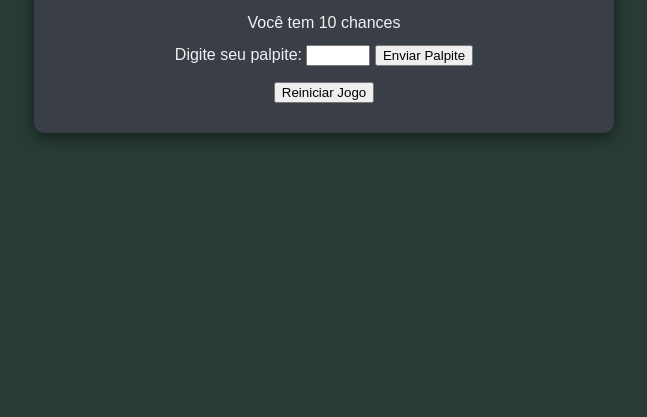
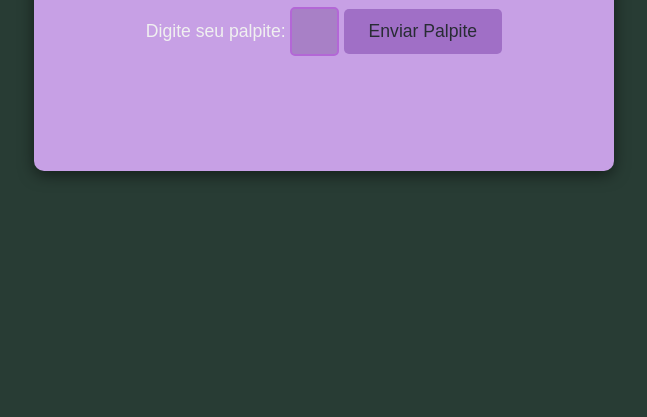
Before and after one commit to alicecampos2009/terceiro-trimestre, a plain HTML site: page adivinheonumero.html in a window 1280 px wide. Shown: the part 423-840 px from the top of the page, without its empty margins (316-963 px from the left). Drawn offline with Linux system fonts and the light colour scheme.

Commit message:
Add files via upload

```diff
--- a/adivinheonumero.css
+++ b/adivinheonumero.css
@@ -12,7 +12,7 @@ body {
 }
 
 .container {
-    background-color: #3a3f47;
+    background-color: #c7a0e5;
     padding: 30px 40px;
     border-radius: 10px;
     box-shadow: 0 4px 15px rgba(0, 0, 0, 0.5);
@@ -22,7 +22,7 @@ body {
 }
 
 h1 {
-    color: #f3a734;
+    color: #39066c;
     margin-bottom: 10px;
     font-size: 2.2em;
 }
@@ -39,3 +39,85 @@ p {
     align-items: center;
     gap: 15px;
 }
+
+label {
+    font-size: 1.1em;
+    margin-bottom: 5px;
+}
+
+input[type="number"] {
+    padding: 12px 15px;
+    border: 2px solid #b367d6;
+    border-radius: 5px;
+    font-size: 1.1em;
+    width: 15px;
+    text-align: center;
+    background-color: #a880c6;
+    color: rgb(153, 35, 177);
+    outline: none;
+}
+
+input[type="number"]:focus {
+    border-color: #b367d6;
+}
+
+button {
+    background-color: #a06fc6;
+    color: #282c34;
+    border: none;
+    padding: 12px 25px;
+    border-radius: 5px;
+    font-size: 1.1em;
+    cursor: pointer;
+    transition: background-color 0.3 ease;
+}
+
+button:hover {
+    background-color: #c7a0e5;
+}
+
+.resultado-area p {
+    font-size: 1.05em;
+    margin-top: 15px;
+    padding: 5px;
+    border-radius: 3px;
+}
+
+.mensagem {
+    font-weight: bold;
+    color: #bbb;
+}
+
+.palpites-anteriores {
+    font-size: 0.9em;
+    color: #bbb;
+}
+
+.dica {
+    font-style: italic;
+    color: #662392;
+}
+
+.hidden {
+    display: none; /* Classe para esconder os elementos */
+}
+
+@keyframes flashGreen {
+    0% {background-color: transparent;}
+    50% {background-color: rgba(76, 175, 80, 0.3);}
+    100% {background-color: transparent;}
+}
+
+@keyframes flashRed {
+    0% {background-color: transparent;}
+    50% {background-color: rgba(244, 67, 54, 0.3);}
+    100% {background-color: transparent;}
+}
+
+.flash-green {
+    animation: flashGreen 0.5s ease-in-out;
+}
+
+.flash-red {
+    animation: flashed 0.5s ease-in-out;
+}
--- a/adivinheonumero.js
+++ b/adivinheonumero.js
@@ -0,0 +1,19 @@
+let numeroSecreto; // O número que o jogador precisa adivinhar
+let contadorDeChances = -1; // Começa na primeira chance
+const MAX_CHANCES = 10; // Número máximo de chances
+
+const campoPalpite = document.querySelector('#campoPalpite');
+const botãoEnviarPalpite = document.querySelector('#botãoEnviarPalpite');
+const botãoReiniciar = document.querySelector('#botãoIniciar');
+
+const menssagemElement = document.querySelector('.menssagem');
+const palpitesAnterioresElement = document.querySelector('.palpites-anteriores');
+const dicaElement = document.querySelector('.dica');
+const chancesRestantesElement = document.querySelector('#chancesRestantes');
+
+let listaDePalpites = []; // Array para guardar os palpites que o jogador já deu
+
+function IniciarJogo(){
+    numeroSecreto = Math.floor(Math.random() * 100) + 1;
+    console.log('Número Secreto (apenas para teste):', numeroSecreto);
+}
```
